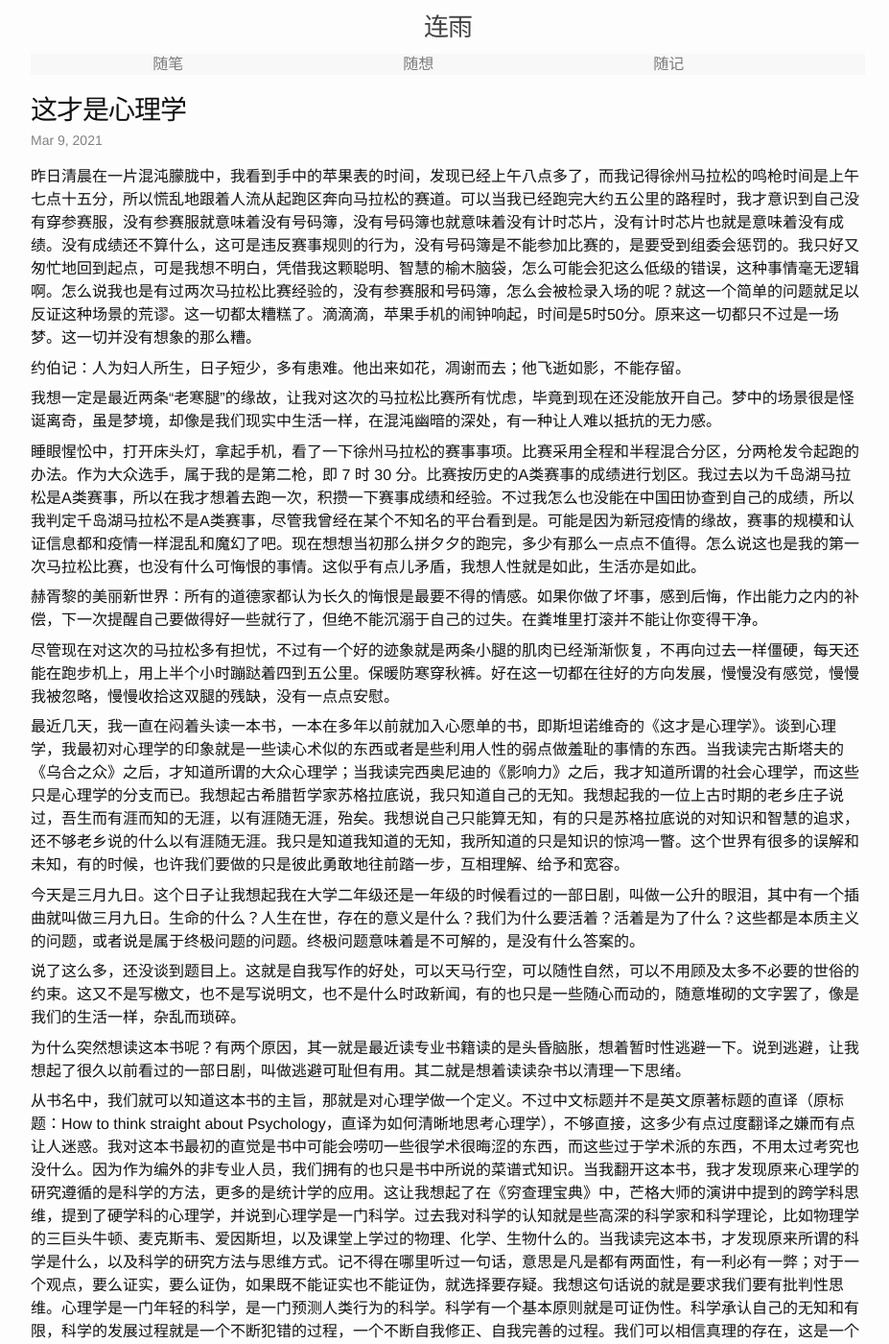
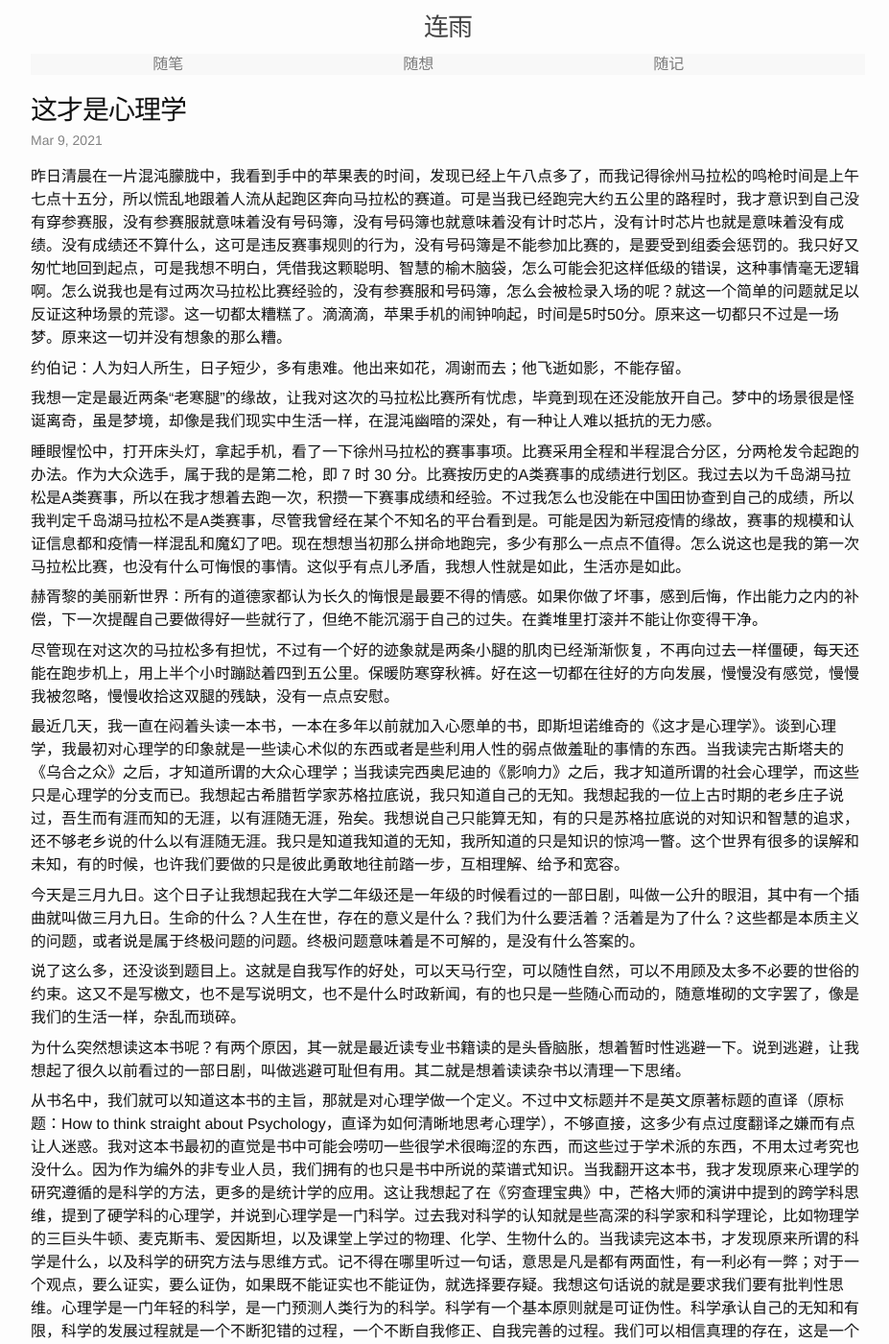
Before and after one commit to lianyu1115/lianyu, a Jekyll site: the page built from _essays/2021-03-09-这才是心理学.md, in a window 1280 px wide and 1400 px high. Shown: the whole window at 96% size, without its empty margins (173-1100 px from the left). Built offline with Jekyll 4.4.1, drawn with Linux system fonts in a browser that asks for light colours; some of the changed text lies outside the part shown.

Commit message:
Update 2021-03-09-这才是心理学.md

```diff
--- a/_essays/2021-03-09-这才是心理学.md
+++ b/_essays/2021-03-09-这才是心理学.md
@@ -6,13 +6,13 @@ categories: ''
 tags: ''
 ---
 
-昨日清晨在一片混沌朦胧中，我看到手中的苹果表的时间，发现已经上午八点多了，而我记得徐州马拉松的鸣枪时间是上午七点十五分，所以慌乱地跟着人流从起跑区奔向马拉松的赛道。可以当我已经跑完大约五公里的路程时，我才意识到自己没有穿参赛服，没有参赛服就意味着没有号码簿，没有号码簿也就意味着没有计时芯片，没有计时芯片也就是意味着没有成绩。没有成绩还不算什么，这可是违反赛事规则的行为，没有号码簿是不能参加比赛的，是要受到组委会惩罚的。我只好又匆忙地回到起点，可是我想不明白，凭借我这颗聪明、智慧的榆木脑袋，怎么可能会犯这么低级的错误，这种事情毫无逻辑啊。怎么说我也是有过两次马拉松比赛经验的，没有参赛服和号码簿，怎么会被检录入场的呢？就这一个简单的问题就足以反证这种场景的荒谬。这一切都太糟糕了。滴滴滴，苹果手机的闹钟响起，时间是5时50分。原来这一切都只不过是一场梦。这一切并没有想象的那么糟。
+昨日清晨在一片混沌朦胧中，我看到手中的苹果表的时间，发现已经上午八点多了，而我记得徐州马拉松的鸣枪时间是上午七点十五分，所以慌乱地跟着人流从起跑区奔向马拉松的赛道。可是当我已经跑完大约五公里的路程时，我才意识到自己没有穿参赛服，没有参赛服就意味着没有号码簿，没有号码簿也就意味着没有计时芯片，没有计时芯片也就是意味着没有成绩。没有成绩还不算什么，这可是违反赛事规则的行为，没有号码簿是不能参加比赛的，是要受到组委会惩罚的。我只好又匆忙地回到起点，可是我想不明白，凭借我这颗聪明、智慧的榆木脑袋，怎么可能会犯这样低级的错误，这种事情毫无逻辑啊。怎么说我也是有过两次马拉松比赛经验的，没有参赛服和号码簿，怎么会被检录入场的呢？就这一个简单的问题就足以反证这种场景的荒谬。这一切都太糟糕了。滴滴滴，苹果手机的闹钟响起，时间是5时50分。原来这一切都只不过是一场梦。原来这一切并没有想象的那么糟。
 
 约伯记：人为妇人所生，日子短少，多有患难。他出来如花，凋谢而去；他飞逝如影，不能存留。
 
 我想一定是最近两条“老寒腿”的缘故，让我对这次的马拉松比赛所有忧虑，毕竟到现在还没能放开自己。梦中的场景很是怪诞离奇，虽是梦境，却像是我们现实中生活一样，在混沌幽暗的深处，有一种让人难以抵抗的无力感。
 
-睡眼惺忪中，打开床头灯，拿起手机，看了一下徐州马拉松的赛事事项。比赛采用全程和半程混合分区，分两枪发令起跑的办法。作为大众选手，属于我的是第二枪，即 7 时 30 分。比赛按历史的A类赛事的成绩进行划区。我过去以为千岛湖马拉松是A类赛事，所以在我才想着去跑一次，积攒一下赛事成绩和经验。不过我怎么也没能在中国田协查到自己的成绩，所以我判定千岛湖马拉松不是A类赛事，尽管我曾经在某个不知名的平台看到是。可能是因为新冠疫情的缘故，赛事的规模和认证信息都和疫情一样混乱和魔幻了吧。现在想想当初那么拼夕夕的跑完，多少有那么一点点不值得。怎么说这也是我的第一次马拉松比赛，也没有什么可悔恨的事情。这似乎有点儿矛盾，我想人性就是如此，生活亦是如此。
+睡眼惺忪中，打开床头灯，拿起手机，看了一下徐州马拉松的赛事事项。比赛采用全程和半程混合分区，分两枪发令起跑的办法。作为大众选手，属于我的是第二枪，即 7 时 30 分。比赛按历史的A类赛事的成绩进行划区。我过去以为千岛湖马拉松是A类赛事，所以在我才想着去跑一次，积攒一下赛事成绩和经验。不过我怎么也没能在中国田协查到自己的成绩，所以我判定千岛湖马拉松不是A类赛事，尽管我曾经在某个不知名的平台看到是。可能是因为新冠疫情的缘故，赛事的规模和认证信息都和疫情一样混乱和魔幻了吧。现在想想当初那么拼命地跑完，多少有那么一点点不值得。怎么说这也是我的第一次马拉松比赛，也没有什么可悔恨的事情。这似乎有点儿矛盾，我想人性就是如此，生活亦是如此。
 
 赫胥黎的美丽新世界：所有的道德家都认为长久的悔恨是最要不得的情感。如果你做了坏事，感到后悔，作出能力之内的补偿，下一次提醒自己要做得好一些就行了，但绝不能沉溺于自己的过失。在粪堆里打滚并不能让你变得干净。
 
```
Also changed, not shown: other parts of _essays/2021-03-09-这才是心理学.md (+1 -1 lines).
